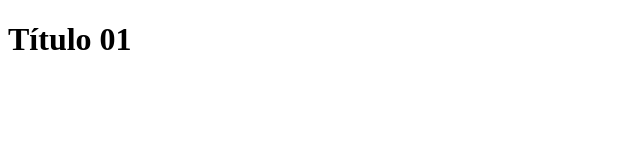
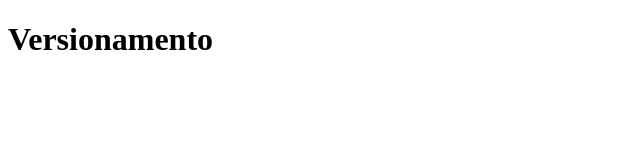
Before and after one commit to jucezar/senai-versoes-colaboracoes, a plain HTML site: page index.html in a window 1280 px wide. Shown: the whole page, without its empty margins (0-640 px from the left). Drawn offline with Linux system fonts and the light colour scheme.

Commit message:
commit na branch main mudando o titulo do index.html

```diff
--- a/index.html
+++ b/index.html
@@ -7,6 +7,6 @@
     <title>Atividade de versionamento</title>
 </head>
 <body>
-    <h1>Título 01</h1>
+    <h1>Versionamento</h1>
 </body>
 </html>
```
